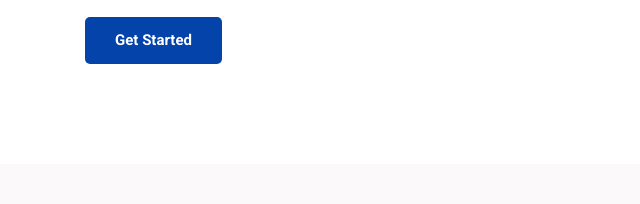
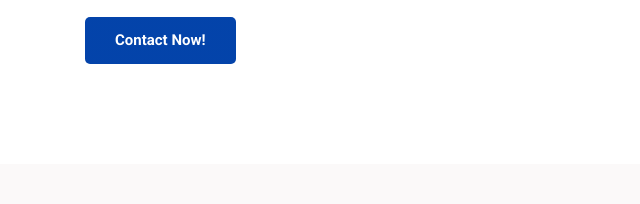
Before and after one commit to Yogeshharsana/sivisha, a plain HTML site: page index.html in a window 1280 px wide. Shown: the part 586-790 px from the top of the page, 0-640 px from the left. Drawn offline with nearby package versions, Linux system fonts and the light colour scheme.

Commit message:
Update index.html

```diff
--- a/index.html
+++ b/index.html
@@ -112,7 +112,7 @@
 
             </p>
 
-            <a href="#contact" class="btn btn-primary">Get Started</a>
+            <a href="https://api.whatsapp.com/send?phone=+917440219928&text=Hi%20there%2C%20tell%20me%20more%20about%20your%20services." class="btn btn-primary">Contact Now!</a>
 
           </div>
 
```
